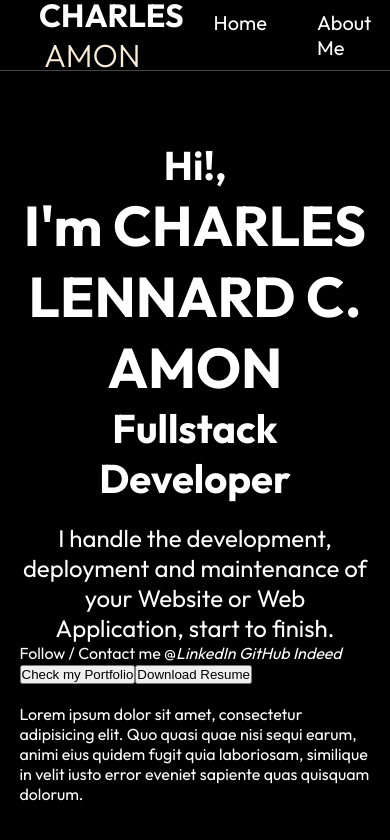
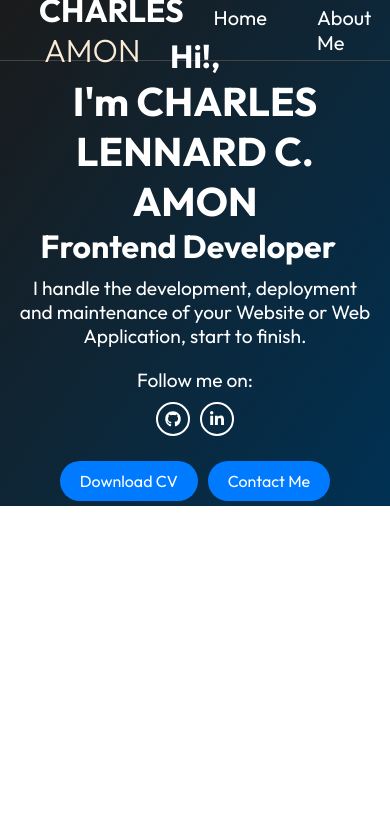
Before and after one commit to chrls97/portfolio, a React (Vite) app: page / in a window 390 px wide. Shown: the top 840 px of the page. Built offline with nearby package versions, Linux system fonts and the light colour scheme.

Commit message:
hero-50%

```diff
--- /dev/null
+++ b/src/Components/Animation/TextType.css
@@ -0,0 +1,14 @@
+.text-type {
+  display: inline-block;
+  white-space: pre-wrap;
+}
+
+.text-type__cursor {
+  margin-left: 0.25rem;
+  display: inline-block;
+  opacity: 1;
+}
+
+.text-type__cursor--hidden {
+  display: none;
+}
--- /dev/null
+++ b/src/Components/Animation/TextType.jsx
@@ -0,0 +1,181 @@
+"use client";
+
+import { useEffect, useRef, useState, createElement } from "react";
+import { gsap } from "gsap";
+import "./TextType.css";
+
+const TextType = ({
+  text,
+  as: Component = "div",
+  typingSpeed = 50,
+  initialDelay = 0,
+  pauseDuration = 2000,
+  deletingSpeed = 30,
+  loop = true,
+  className = "",
+  showCursor = true,
+  hideCursorWhileTyping = false,
+  cursorCharacter = "|",
+  cursorClassName = "",
+  cursorBlinkDuration = 0.5,
+  textColors = [],
+  variableSpeed,
+  onSentenceComplete,
+  startOnVisible = false,
+  reverseMode = false,
+  ...props
+}) => {
+  const [displayedText, setDisplayedText] = useState("");
+  const [currentCharIndex, setCurrentCharIndex] = useState(0);
+  const [isDeleting, setIsDeleting] = useState(false);
+  const [currentTextIndex, setCurrentTextIndex] = useState(0);
+  const [isVisible, setIsVisible] = useState(!startOnVisible);
+  const cursorRef = useRef(null);
+  const containerRef = useRef(null);
+
+  const textArray = Array.isArray(text) ? text : [text];
+
+  const getRandomSpeed = () => {
+    if (!variableSpeed) return typingSpeed;
+    const { min, max } = variableSpeed;
+    return Math.random() * (max - min) + min;
+  };
+
+  const getCurrentTextColor = () => {
+    if (textColors.length === 0) return "#ffffff";
+    return textColors[currentTextIndex % textColors.length];
+  };
+
+  useEffect(() => {
+    if (!startOnVisible || !containerRef.current) return;
+
+    const observer = new IntersectionObserver(
+      (entries) => {
+        entries.forEach((entry) => {
+          if (entry.isIntersecting) {
+            setIsVisible(true);
+          }
+        });
+      },
+      { threshold: 0.1 }
+    );
+
+    observer.observe(containerRef.current);
+    return () => observer.disconnect();
+  }, [startOnVisible]);
+
+  useEffect(() => {
+    if (showCursor && cursorRef.current) {
+      gsap.set(cursorRef.current, { opacity: 1 });
+      gsap.to(cursorRef.current, {
+        opacity: 0,
+        duration: cursorBlinkDuration,
+        repeat: -1,
+        yoyo: true,
+        ease: "power2.inOut",
+      });
+    }
+  }, [showCursor, cursorBlinkDuration]);
+
+  useEffect(() => {
+    if (!isVisible) return;
+
+    let timeout;
+    const currentText = textArray[currentTextIndex];
+    const processedText = reverseMode
+      ? currentText.split("").reverse().join("")
+      : currentText;
+
+    const executeTypingAnimation = () => {
+      if (isDeleting) {
+        if (displayedText === "") {
+          setIsDeleting(false);
+          if (currentTextIndex === textArray.length - 1 && !loop) {
+            return;
+          }
+
+          if (onSentenceComplete) {
+            onSentenceComplete(textArray[currentTextIndex], currentTextIndex);
+          }
+
+          setCurrentTextIndex((prev) => (prev + 1) % textArray.length);
+          setCurrentCharIndex(0);
+          timeout = setTimeout(() => { }, pauseDuration);
+        } else {
+          timeout = setTimeout(() => {
+            setDisplayedText((prev) => prev.slice(0, -1));
+          }, deletingSpeed);
+        }
+      } else {
+        if (currentCharIndex < processedText.length) {
+          timeout = setTimeout(
+            () => {
+              setDisplayedText(
+                (prev) => prev + processedText[currentCharIndex]
+              );
+              setCurrentCharIndex((prev) => prev + 1);
+            },
+            variableSpeed ? getRandomSpeed() : typingSpeed
+          );
+        } else if (textArray.length > 1) {
+          timeout = setTimeout(() => {
+            setIsDeleting(true);
+          }, pauseDuration);
+        }
+      }
+    };
+
+    if (currentCharIndex === 0 && !isDeleting && displayedText === "") {
+      timeout = setTimeout(executeTypingAnimation, initialDelay);
+    } else {
+      executeTypingAnimation();
+    }
+
+    return () => clearTimeout(timeout);
+    // eslint-disable-next-line react-hooks/exhaustive-deps
+  }, [
+    currentCharIndex,
+    displayedText,
+    isDeleting,
+    typingSpeed,
+    deletingSpeed,
+    pauseDuration,
+    textArray,
+    currentTextIndex,
+    loop,
+    initialDelay,
+    isVisible,
+    reverseMode,
+    variableSpeed,
+    onSentenceComplete,
+  ]);
+
+  const shouldHideCursor =
+    hideCursorWhileTyping &&
+    (currentCharIndex < textArray[currentTextIndex].length || isDeleting);
+
+  return createElement(
+    Component,
+    {
+      ref: containerRef,
+      className: `text-type ${className}`,
+      ...props,
+    },
+    <span
+      className="text-type__content"
+      style={{ color: getCurrentTextColor() }}
+    >
+      {displayedText}
+    </span>,
+    showCursor && (
+      <span
+        ref={cursorRef}
+        className={`text-type__cursor ${cursorClassName} ${shouldHideCursor ? "text-type__cursor--hidden" : ""}`}
+      >
+        {cursorCharacter}
+      </span>
+    )
+  );
+};
+
+export default TextType;
--- a/src/Components/Hero/Hero.css
+++ b/src/Components/Hero/Hero.css
@@ -1,9 +1,12 @@
 .hero{
+  background: linear-gradient(125deg, rgba(27, 27, 27, 1), rgba(0, 49, 83, 1));
+  -webkit-background: linear-gradient(125deg, rgba(27, 27, 27, 1), rgba(0, 49, 83, 1));
+  -moz-background: linear-gradient(125deg, rgba(27, 27, 27, 1), rgba(0, 49, 83, 1));
   display: flex;
   align-items: center;
   width: 100%;
   height: 100vh;
-  padding: 0 10%;
+  padding: 5% 10%;
 
 }
 
@@ -18,11 +21,6 @@
   flex-basis: 48%;
 }
 
-.hero-right{
-  flex-basis: 48%;
-}
-
-
 .hero-left h2{
   font-size: 2.5rem;
 }
@@ -33,13 +31,92 @@
 
 .hero-left p{
   font-size: 1.5rem;
-  margin-top: 20px;
+  margin-top: 10px;
 }
 
 
-@media screen and (max-width: 768px) {
+.hero-socials{
+  display: flex;
+  align-items: center;
+  gap: 10px;
+  margin-top: 20px;
+  margin-bottom: 15px;
+}
+
+.hero-socials span{
+  font-size: 1.2rem;
+}
+
+.social-icons{
+  display: flex;
+  gap: 10px;
+}
+
+.hero-socials a{
+  border: 2px solid #ffff;
+  border-radius: 50%;
+  padding: 5px;
+  font-size: 1.5rem;
+  cursor: pointer;
+  transition: all 0.2s ease-in-out;
+  color: #ffff;
+}
+
+.hero-socials a:hover{
+  color: #000000;
+  background: #fff;
+}
+
+.hero-buttons{
+  margin-top:25px;
+  display:flex;
+  gap: 20px;
+}
+
+.hero-buttons a{
+  padding: 10px 20px;
+  border-radius: 50px;
+  text-decoration: none;
+  color: #fff;
+  background-color: #007bff;
+  transition: background-color 0.3s ease;
+
+}
+
+
+.hero-right{
+  flex-basis: 48%;
+  display: flex;
+  justify-content: center;
+
+}
+
+.hero-right img{
+  width: 100%;
+  max-width:50%;
+  background-size: cover;
+  mask-size: center;
+  border-radius: 30px;
+  transition: all 0.3s ease-in-out;
+  cursor: pointer;
+}
+
+.hero-right img:hover{
+  transform: scale(1.06);
+
+}
+
+
+@media screen and (max-width: 1200px) {
+  .hero-right img{
+    max-width:70%;
+  }
+}
+
+@media screen and (max-width: 800px) {
   .hero{
-    padding: 120px 5% 0px 5%;
+    height: 60vh;
+    padding: 50px 5% 0px 5%;
   }
 
   .hero-content{
@@ -47,13 +124,49 @@
     align-items: center;
   }
 
+  .hero-left h2{
+    font-size: 2rem;
+  }
+
+  .hero-left h1{
+    font-size: 2.5rem;
+  }
+
+  .hero-left p{
+    font-size: 1.2rem;
+    margin-top: 10px;
+  }
+
+
   .hero-left, .hero-right{
     flex-basis: 100%;
     margin-bottom: 20px;
   }
 
+  .hero-socials{
+    align-items: center;
+    flex-direction: column;
+    row-gap: 10px;
+  }
+
+  .hero-socials a{
+    margin: 0;
+    padding: 5px;
+    font-size: 1rem;
+  }
+
+  .hero-buttons{
+    justify-content: center;
+    gap: 10px;
+  }
+
+
+
   .hero-left h2, .hero-left h1, .hero-left p{
     text-align: center;
   }
 
+  .hero-right{
+    display: none;
+  }
 }
--- a/src/Components/Hero/Hero.jsx
+++ b/src/Components/Hero/Hero.jsx
@@ -1,25 +1,52 @@
-import React from 'react'
+import React, { useEffect } from 'react'
 import './Hero.css'
-import hero from '../../assets/hero.jpg'
+import charles from '../../assets/charles.jpg'
+import { FontAwesomeIcon } from '@fortawesome/react-fontawesome'
+import { faGithub, faLinkedinIn } from '@fortawesome/free-brands-svg-icons'
+import Aos from 'aos'
+import 'aos/dist/aos.css'
+import TextType  from '../Animation/TextType';
+
+
 const Hero = () => {
+  // Initialize AOS for animations
+  useEffect(() => {
+    Aos.init();
+  },[])
   return (
     <div className='hero'>
       <div className='hero-content'>
-        <div className='hero-left'>
+        <div className='hero-left' data-aos="fade-right" data-aos-duration="1500">
           <h2>Hi!,</h2>
           <h1>I'm CHARLES LENNARD C. AMON</h1>
-          <h2>Fullstack Developer</h2>
+          <h2>
+            <TextType
+              text={["Fullstack Developer", "Frontend Developer", "Backend Developer"]}
+              typingSpeed={75}
+              pauseDuration={1500}
+              showCursor={true}
+              cursorCharacter="|"
+            />
+          </h2>
           <p>I handle the development, deployment and maintenance of your Website or Web Application, start to finish.</p>
 
-          <div>
-            <span>Follow / Contact me @</span>
-            <i>LinkedIn</i> <i>GitHub</i> <i>Indeed</i><br />
+          <div className='hero-socials'>
+            <span>Follow me on:</span>
+            <div className='social-icons'>
+              <a href='https://github.com/chrls97' target='_blank'><FontAwesomeIcon icon={faGithub} /></a>
+              <a href='https://www.linkedin.com/in/charles-lennard-amon-533715169/' target='_blank' className='linkedin'><FontAwesomeIcon icon={faLinkedinIn} /></a>
+            </div>
           </div>
 
-          <button>Check my Portfolio</button><button>Download Resume</button>
+          <div className='hero-buttons'>
+            <a href='https://drive.google.com/file/d/1b2c3d4e5f6g7h8i9j0k1l2m3n4o5p6q/view?usp=sharing' target='_blank' className='btn'>Download CV</a>
+            <a href='#contact' className='btn btn-primary'>Contact Me</a>
+          </div>
+
+
         </div>
-        <div className='hero-right'>
-          Lorem ipsum dolor sit amet, consectetur adipisicing elit. Quo quasi quae nisi sequi earum, animi eius quidem fugit quia laboriosam, similique in velit iusto error eveniet sapiente quas quisquam dolorum.
+        <div className='hero-right' data-aos="fade-left" data-aos-duration="1500">
+          <img src={charles} alt="" />
         </div>
       </div>
     </div>
--- a/src/Components/Navbar/Navbar.css
+++ b/src/Components/Navbar/Navbar.css
@@ -4,7 +4,7 @@
   align-items: center;
   justify-content: space-between;
   width: 100%;
-  padding: 35px 10%;
+  padding: 30px 10%;
   height: 50px;
   border-bottom: 1px solid #444;
 
--- a/src/index.css
+++ b/src/index.css
@@ -7,7 +7,6 @@
 }
 
 body{
-  background:black;
   color: white;
   font-family: "Outfit";
 }
```
Also changed, not shown: package.json (+7 -0 lines), src/assets/charles.jpg (added), 1 other file (tests, documents, lock files or other folders).
